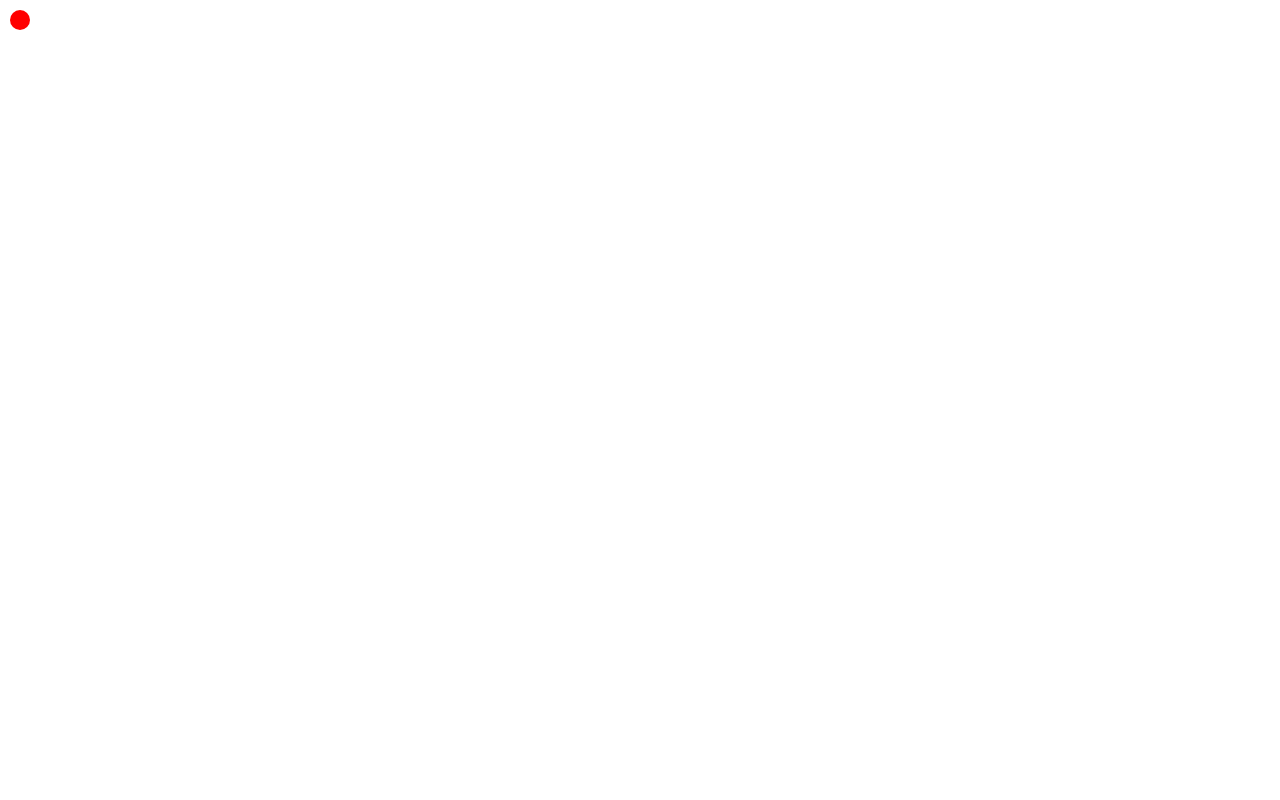
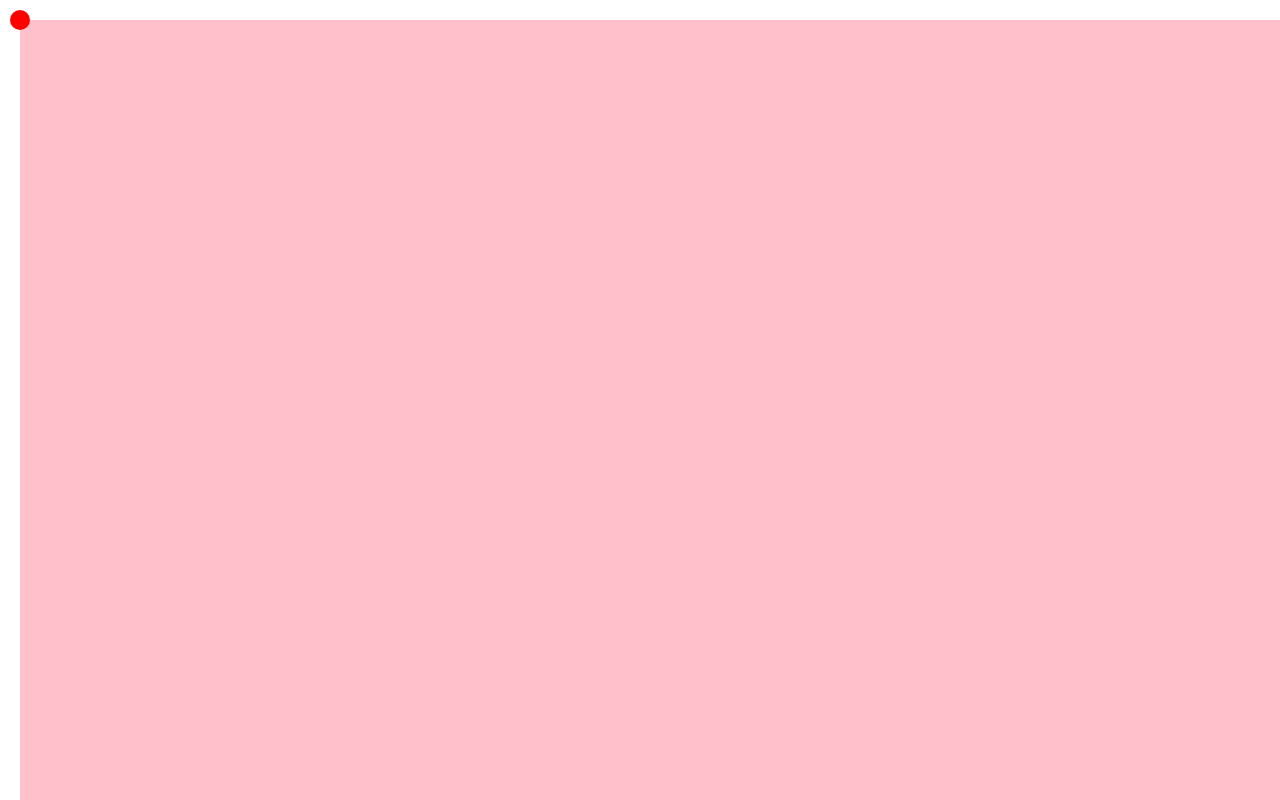
Before and after one commit to zelitosaide/react-js-course, a React (Create React App) app: page / in a window 1280 px wide. Shown: the top 800 px of the page. Built offline with nearby package versions, Linux system fonts and the light colour scheme.

Commit message:
Updating objects in state

```diff
--- a/src/learn/learn-react/adding-interactivity/updating-objects-in-state/index.js
+++ b/src/learn/learn-react/adding-interactivity/updating-objects-in-state/index.js
@@ -207,6 +207,7 @@ function MovingDot() {
         position: "relative",
         width: "100vw",
         height: "100vh",
+        background: "pink",
       }}
       onPointerMove={function (e) {
         // const nextPosition = {};
```
